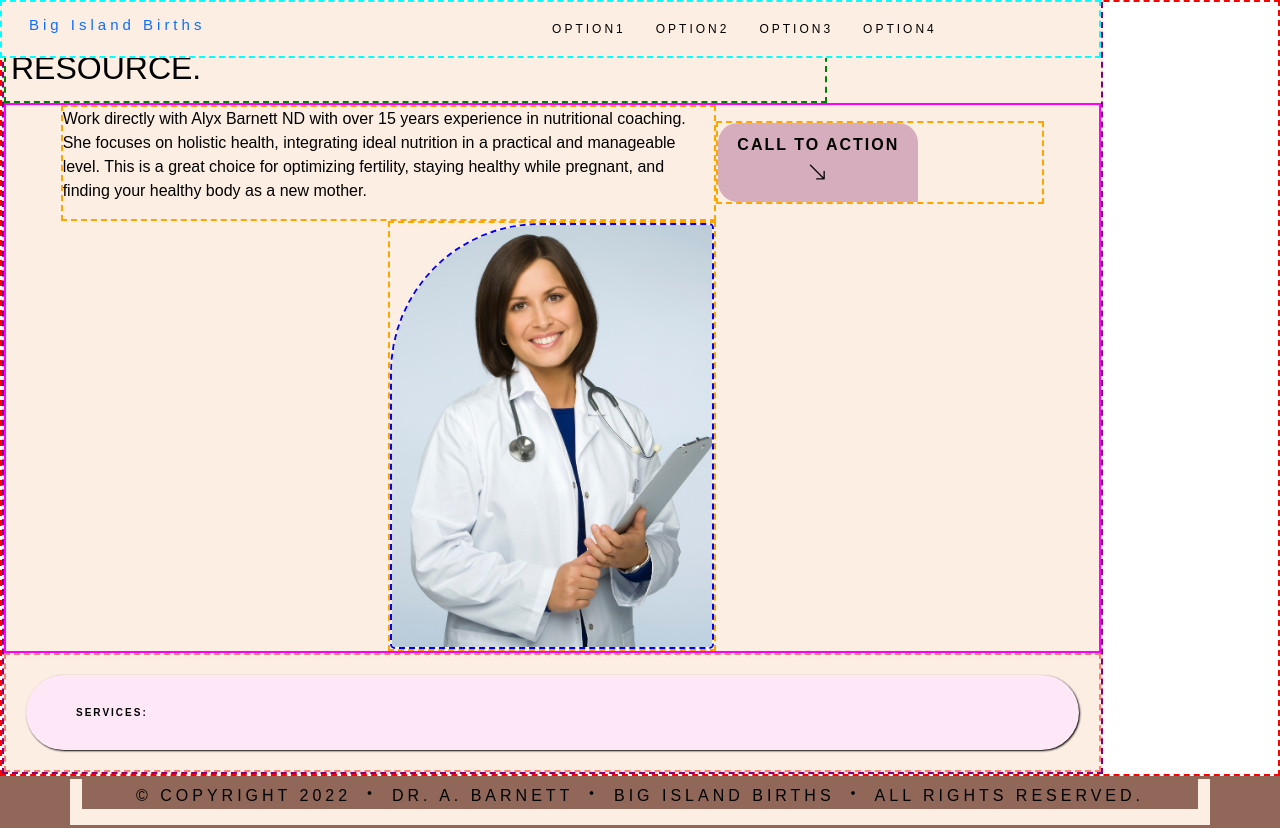
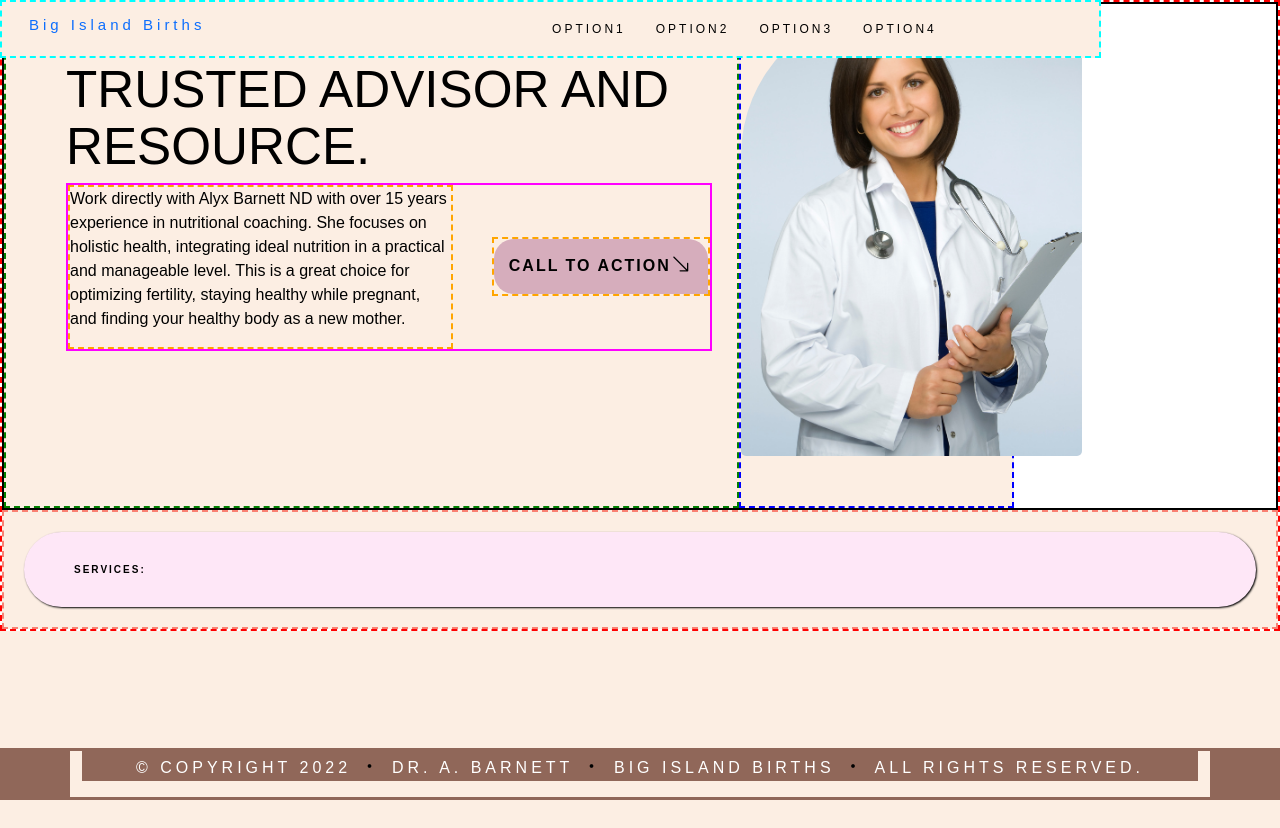
Before and after one commit to TheDynamiClint/bibirths, a PHP site: page / in a window 1280 px wide. After the commit the page ends 800 px from the top, so only its background shows below. Run offline with PHP 8.4, Linux system fonts and the light colour scheme; some libraries are stand-ins or nearby versions; some web fonts are replaced.

Commit message:
update css

```diff
--- a/index.html
+++ b/index.html
@@ -17,7 +17,7 @@
     <div id="top-decorative" class="bottom-layer"></div>
 
     <!-- ======= Header ======= -->
-    <header id="header" class="fixed-top top-layer">
+    <header id="header" class="fixed-top">
 
         <div class="container top-layer d-flex align-items-center justify-content-between">
 
@@ -41,9 +41,9 @@
     </header>
     <!-- End  Header -->
 
-    <div class="top-layer" id="hero">
+    <div class="" id="hero">
 
-        <div class="top-layer" id="half-hero">
+    <div id="hero-top">
 
         <div id="hero-big-text">
 
@@ -52,8 +52,6 @@
                 your trusted advisor
                 and resource.
             </h2>
-
-            </div>
 
             <div id="half-hero-split">
 
@@ -74,7 +72,11 @@
 
                 </div>
 
-                <div id="hero-image" class="sm top-layer">
+            </div>
+
+        </div>
+
+        <div id="hero-image" class="top-layer">
 
             <img src="assets/images/dr-alyx-barnett.png" alt="portrait of Dr. Alyx Bartnett" class="l-top-rounded">
 
@@ -86,8 +88,6 @@
 
         <div id="light-bar">
             Services:
-                </div>
-
         </div>
 
     </div>
--- a/styles.css
+++ b/styles.css
@@ -452,10 +452,19 @@ header,
 # Hero area
 --------------------------------------------------------------*/
 
+#hero-image {
+
+    width: 21.5vw;
+    min-width: 200px;
+    border: blue dashed 2px;
+
+}
+
 #hero-image img{
 
-    width: 100%;
-    border: blue dashed 2px;
+  height: 90%;
+  margin: 0;
+  background-color: transparent;
 
 }
 
@@ -472,20 +481,37 @@ header,
 
 }
 
+#hero-top {
+
+  width: 100vw;
+  background-color: transparent;
+  display: flex;
+  flex-direction: row;
+  flex-wrap: wrap;
+  padding-right: 50px;
+  border: black solid 2px;
+
+}
+
 #hero-big-text {
 
-  width: 75%;
-  padding: 5px;
-  font-size: 50px;
-  font-weight: 700;
-  line-height: 70px;
+  width: 57.4vw;
+  min-width: 300px;
+  padding: 0px 25px 0px 60px;
   border: 2px dashed green;
+
+}
+
+#hero-big-text h2{
+
+  font-size: 4vw;
+  font-weight: 300;
+  line-height: calc(4vw * 1.1);
 
 }
 
 #half-hero {
 
-    width: 86vw;
     display: flex;
     flex-direction: row;
     flex-wrap: wrap;
@@ -495,11 +521,10 @@ header,
 
 #half-hero-split{
 
-  width: 100%;
   display: flex;
   flex-direction: row;
   flex-wrap: wrap;
-  justify-content: center;
+  justify-content: space-between;
   align-items: center;
   border: 2px solid magenta;
 
@@ -514,7 +539,6 @@ header,
 
 #half-hero-split div.sm{
 
-  width: 30%;
   border: 2px dashed orange;
 
 }
@@ -525,7 +549,7 @@ header,
     border-radius: 20px 20px 0px 20px;
     box-shadow: none;
     padding: 10px 15px 15px 15px;
-    width: 200px;
+    width: 100%;
     border: none;
     font-weight: 700;
     letter-spacing: 2px;
@@ -641,12 +665,16 @@ footer {
   letter-spacing: 4px;
   text-transform: uppercase;
   font-weight: 700;
+  position: fixed;
+  bottom: 0;
+  width: 100vw;
 
 }
 
 footer .copyright {
 
   background: #906759;
+  color: #FFFFFF;
 
 }
 
```
Lines whose indentation alone changed are shown as unchanged.
